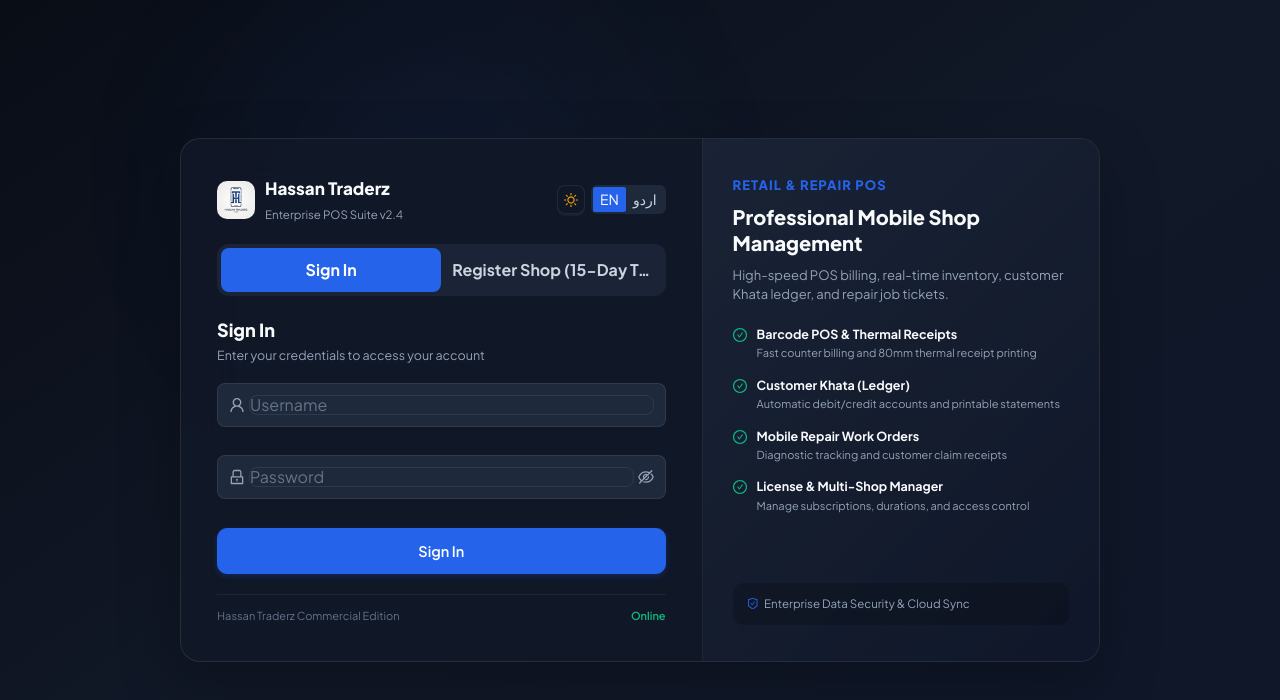
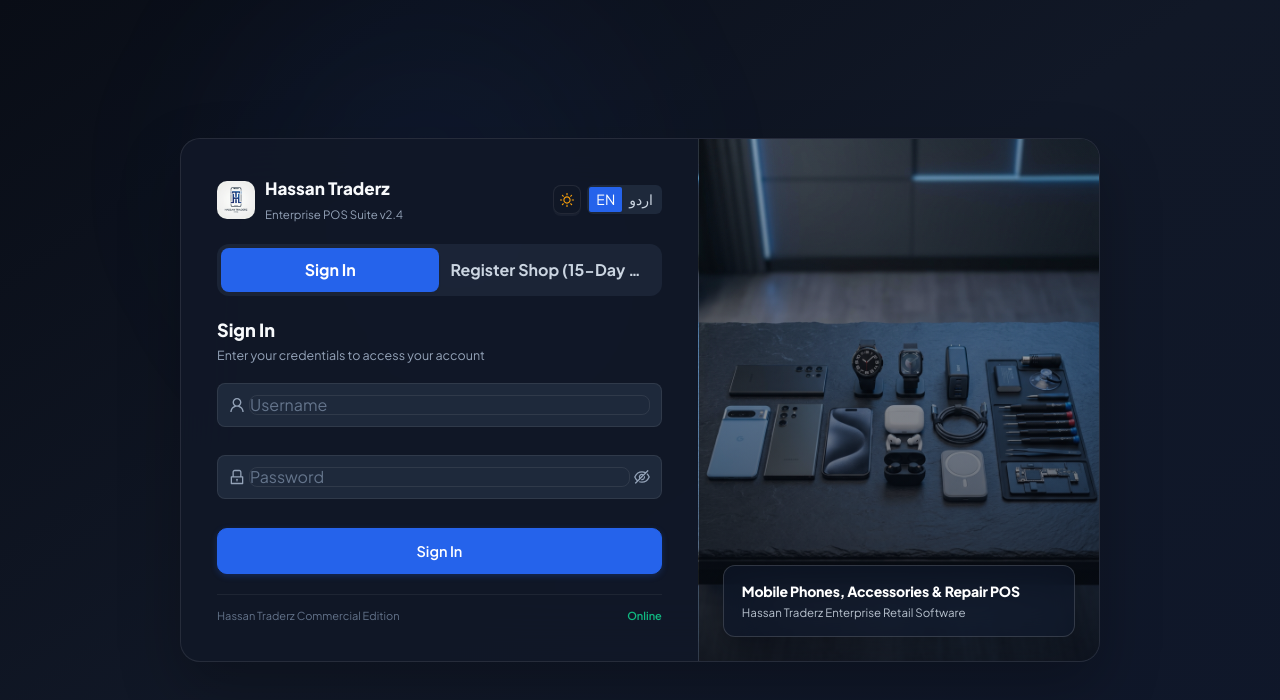
Before and after one commit to Hassansaeedd/hassantraderz, a React (Vite) app in the folder client/: page /login in a window 1280 px wide. Shown: the top 700 px of the page. Built offline with nearby package versions, Linux system fonts and the light colour scheme; no server answers; a web font is replaced by a local one.

Commit message:
feat(auth): replace login right text with high-end mobile & accessories showcase image

```diff
--- a/client/src/pages/auth/LoginPage.jsx
+++ b/client/src/pages/auth/LoginPage.jsx
@@ -347,57 +347,51 @@
           </div>
         </div>
 
-        {/* RIGHT PANEL: Professional Overview (Desktop Only) */}
+        {/* RIGHT PANEL: Modern Mobile Shop & Accessories Showcase Image */}
         {!isMobile && (
           <div style={{
-            flex: 0.9,
-            background: isDark
-              ? 'linear-gradient(135deg, rgba(30, 41, 59, 0.7) 0%, rgba(15, 23, 42, 0.9) 100%)'
-              : 'linear-gradient(135deg, #f1f5f9 0%, #e2e8f0 100%)',
-            padding: '36px 30px',
+            flex: 0.95,
+            position: 'relative',
+            overflow: 'hidden',
+            minHeight: 520,
             display: 'flex',
             flexDirection: 'column',
-            justifyContent: 'space-between',
-            borderLeft: isDark ? '1px solid rgba(255, 255, 255, 0.06)' : '1px solid rgba(0, 0, 0, 0.06)',
+            justifyContent: 'flex-end',
+            padding: 24,
+            backgroundImage: 'url(/login_showcase.jpg)',
+            backgroundSize: 'cover',
+            backgroundPosition: 'center',
+            borderLeft: isDark ? '1px solid rgba(255, 255, 255, 0.08)' : '1px solid rgba(0, 0, 0, 0.06)',
           }}>
-            <div>
-              <div style={{ fontWeight: 800, fontSize: 13, color: 'var(--primary)', textTransform: 'uppercase', letterSpacing: 1, marginBottom: 8 }}>
-                Retail & Repair POS
+            {/* Subtle Gradient Shade for Contrast */}
+            <div style={{
+              position: 'absolute',
+              inset: 0,
+              background: isDark
+                ? 'linear-gradient(180deg, rgba(9, 13, 22, 0.15) 0%, rgba(9, 13, 22, 0.75) 100%)'
+                : 'linear-gradient(180deg, rgba(255, 255, 255, 0.05) 0%, rgba(15, 23, 42, 0.75) 100%)',
+              pointerEvents: 'none',
+            }} />
+
+            {/* Sleek Bottom Glass Overlay Tag */}
+            <div style={{
+              position: 'relative',
+              zIndex: 2,
+              background: 'rgba(15, 23, 42, 0.65)',
+              backdropFilter: 'blur(16px)',
+              WebkitBackdropFilter: 'blur(16px)',
+              border: '1px solid rgba(255, 255, 255, 0.15)',
+              borderRadius: 12,
+              padding: '14px 18px',
+              color: '#ffffff',
+              boxShadow: '0 8px 32px rgba(0, 0, 0, 0.3)',
+            }}>
+              <div style={{ fontWeight: 800, fontSize: 14, letterSpacing: -0.2, marginBottom: 2 }}>
+                Mobile Phones, Accessories & Repair POS
               </div>
-              <h3 style={{ fontSize: 20, fontWeight: 800, color: isDark ? '#f8fafc' : '#0f172a', margin: '0 0 10px', lineHeight: 1.3 }}>
-                Professional Mobile Shop Management
-              </h3>
-              <p style={{ color: isDark ? '#94a3b8' : '#64748b', fontSize: 13, lineHeight: 1.5, marginBottom: 20 }}>
-                High-speed POS billing, real-time inventory, customer Khata ledger, and repair job tickets.
-              </p>
-
-              <div style={{ display: 'flex', flexDirection: 'column', gap: 14 }}>
-                {[
-                  { title: 'Barcode POS & Thermal Receipts', desc: 'Fast counter billing and 80mm thermal receipt printing' },
-                  { title: 'Customer Khata (Ledger)', desc: 'Automatic debit/credit accounts and printable statements' },
-                  { title: 'Mobile Repair Work Orders', desc: 'Diagnostic tracking and customer claim receipts' },
-                  { title: 'License & Multi-Shop Manager', desc: 'Manage subscriptions, durations, and access control' },
-                ].map((feat, idx) => (
-                  <div key={idx} style={{ display: 'flex', alignItems: 'flex-start', gap: 10 }}>
-                    <CheckCircleOutlined style={{ color: '#10b981', marginTop: 3 }} />
-                    <div>
-                      <div style={{ fontWeight: 700, fontSize: 12.5, color: isDark ? '#f8fafc' : '#1e293b' }}>{feat.title}</div>
-                      <div style={{ fontSize: 11, color: isDark ? '#94a3b8' : '#64748b' }}>{feat.desc}</div>
-                    </div>
-                  </div>
-                ))}
+              <div style={{ fontSize: 11.5, color: '#cbd5e1', opacity: 0.9 }}>
+                Hassan Traderz Enterprise Retail Software
               </div>
-            </div>
-
-            <div style={{
-              background: isDark ? 'rgba(0, 0, 0, 0.2)' : 'rgba(255, 255, 255, 0.6)',
-              padding: '12px 14px',
-              borderRadius: 10,
-              fontSize: 11.5,
-              color: isDark ? '#94a3b8' : '#475569',
-            }}>
-              <SafetyCertificateOutlined style={{ color: '#2563eb', marginRight: 6 }} />
-              Enterprise Data Security & Cloud Sync
             </div>
           </div>
         )}
```
Also changed, not shown: client/public/login_showcase.jpg (added).
